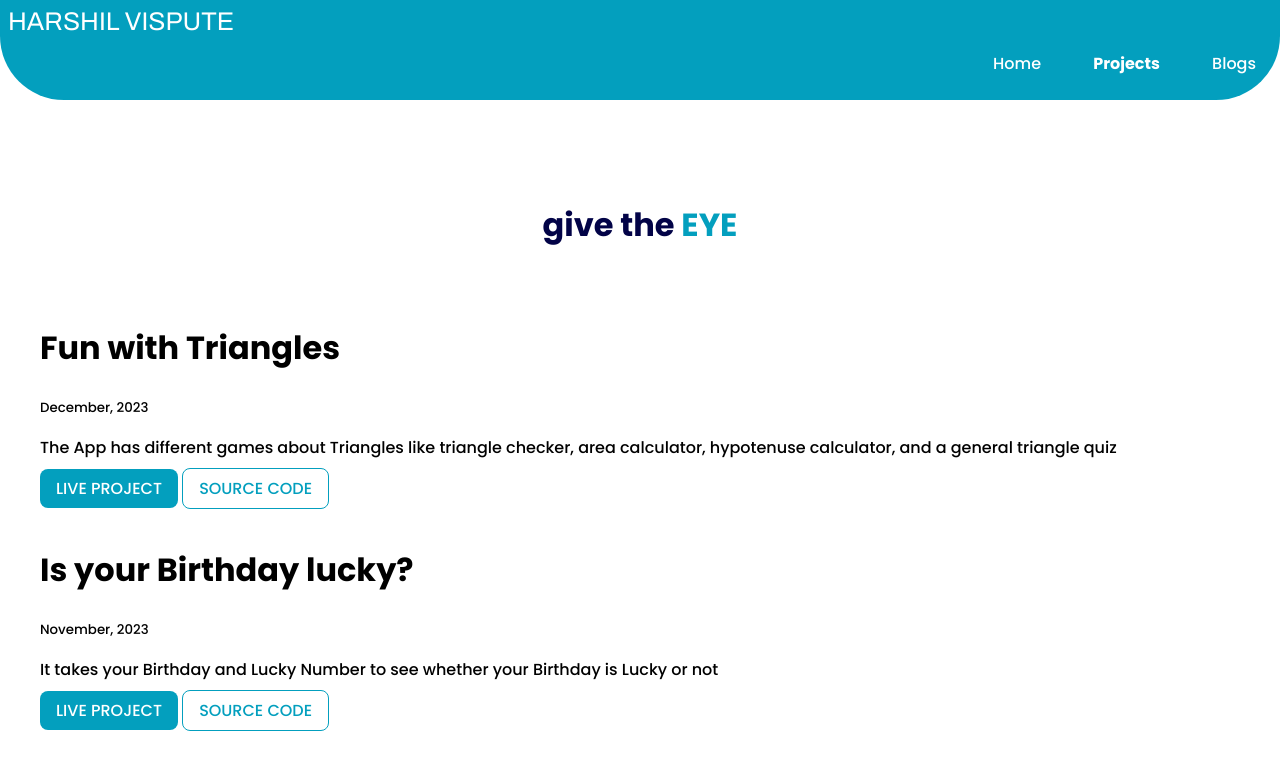
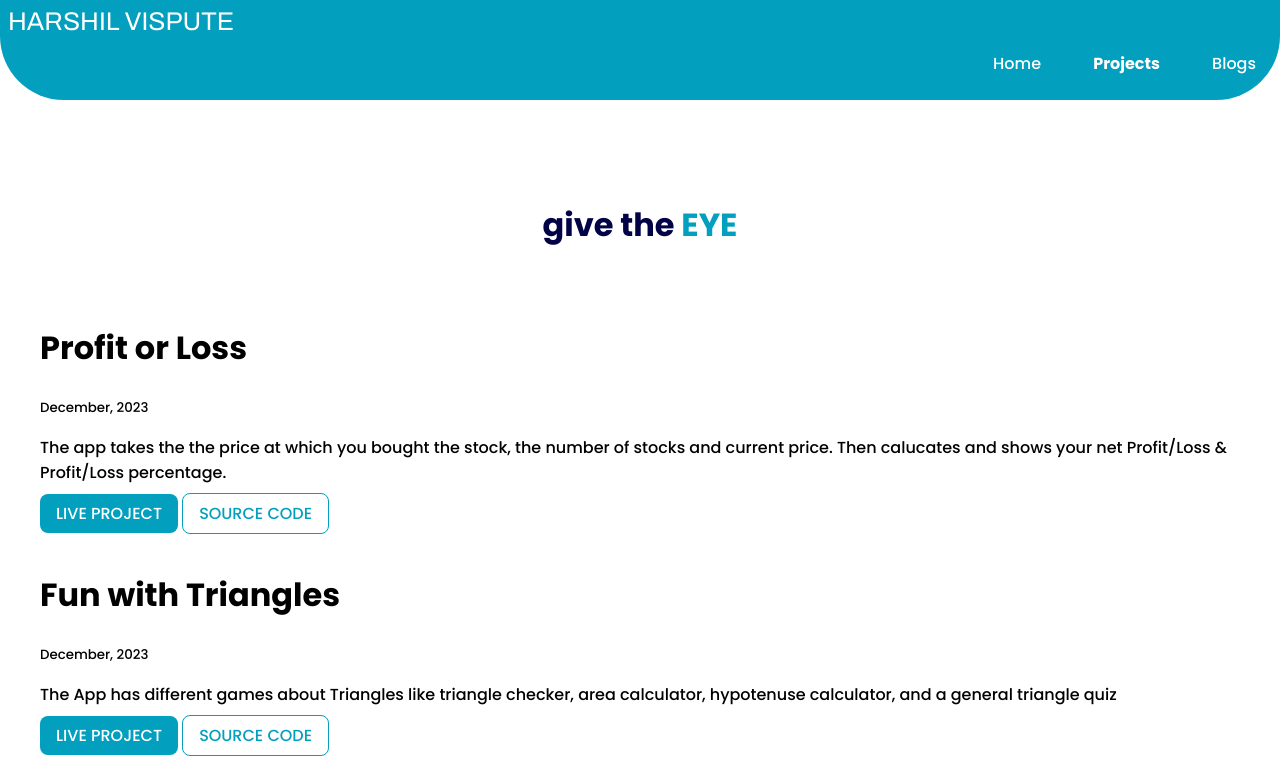
Before and after one commit to harshil114/harshil-vispute-portfolio, a plain HTML site: page projects.html in a window 1280 px wide. Shown: the top 765 px of the page. Drawn offline with Linux system fonts and the light colour scheme.

Commit message:
Update: project.html

```diff
--- a/projects.html
+++ b/projects.html
@@ -30,7 +30,13 @@
 
     <ul class="list-non-bullet" reversed>
         <!-- <ul class="list-non-bullet nav-pills"> -->
-
+        <li class="project">
+            <h1>Profit or Loss</h1>
+            <small>December, 2023</small>
+            <p>The app takes the the price at which you bought the stock, the number of stocks and current price. Then calucates and shows your net Profit/Loss & Profit/Loss percentage.</p>
+            <a class="link link-primary" href="https://stockprofitloss-hv.netlify.app/">LIVE PROJECT</a>
+            <a class="link link-secondary" href="https://github.com/harshil114/profit-loss">SOURCE CODE</a>
+        </li>
         <li class="project">
             <h1>Fun with Triangles</h1>
             <small>December, 2023</small>
```
